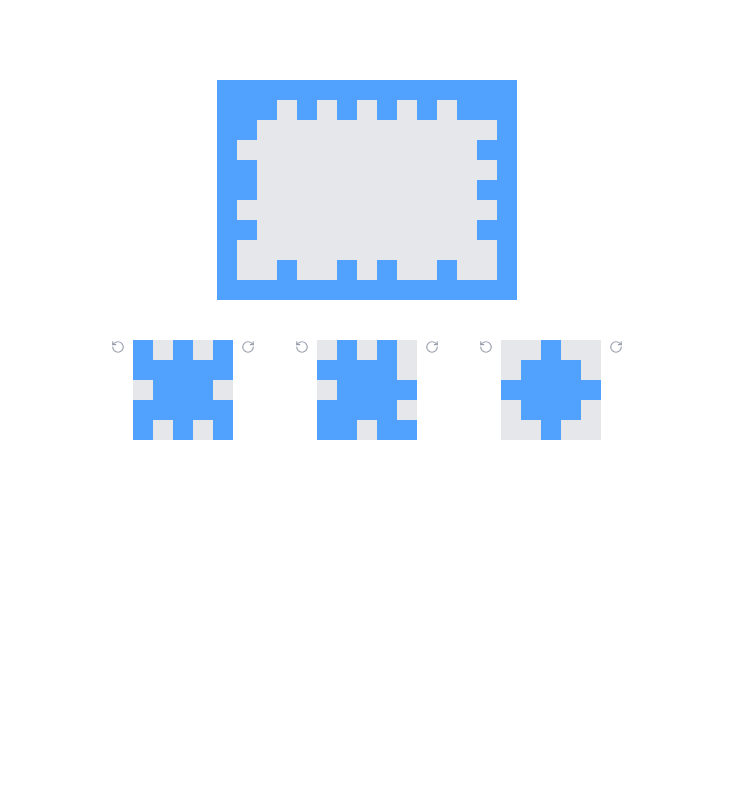
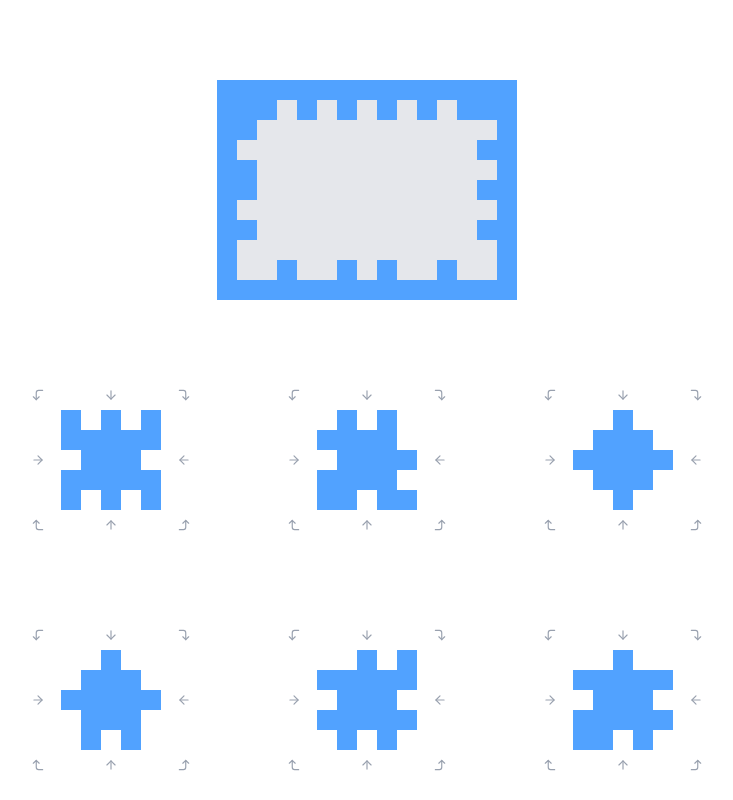
Before and after one commit to willemverbuyst/happy-cube-puzzle, a React (Vite) app: page / in a window 1280 px wide. Shown: the whole page, without its empty margins (273-1006 px from the left). Built offline with nearby package versions, Linux system fonts and the light colour scheme.

Commit message:
Add missing pieces and update actions

```diff
--- a/src/App.tsx
+++ b/src/App.tsx
@@ -6,17 +6,27 @@ import {
   BLUE_PIECE_1,
   BLUE_PIECE_2,
   BLUE_PIECE_3,
+  BLUE_PIECE_4,
+  BLUE_PIECE_5,
+  BLUE_PIECE_6,
 } from "./config/blue";
 import { pieceToUint8, puzzleToUint8 } from "./utils/toUint8";
 
 function App() {
   return (
-    <div className="w-screen h-screen flex flex-col items-center p-20 gap-10">
+    <div className="w-screen h-screen flex flex-col items-center p-20 gap-20">
       <Puzzle color={BLUE_COLOR} frame={puzzleToUint8(BLUE_FRAME)} />
-      <div className="flex gap-10">
-        <Piece color={BLUE_COLOR} piece={pieceToUint8(BLUE_PIECE_1)} />
-        <Piece color={BLUE_COLOR} piece={pieceToUint8(BLUE_PIECE_2)} />
-        <Piece color={BLUE_COLOR} piece={pieceToUint8(BLUE_PIECE_3)} />
+      <div className="flex flex-col gap-20">
+        <div className="flex gap-20">
+          <Piece color={BLUE_COLOR} piece={pieceToUint8(BLUE_PIECE_1)} />
+          <Piece color={BLUE_COLOR} piece={pieceToUint8(BLUE_PIECE_2)} />
+          <Piece color={BLUE_COLOR} piece={pieceToUint8(BLUE_PIECE_3)} />
+        </div>
+        <div className="flex gap-20">
+          <Piece color={BLUE_COLOR} piece={pieceToUint8(BLUE_PIECE_4)} />
+          <Piece color={BLUE_COLOR} piece={pieceToUint8(BLUE_PIECE_5)} />
+          <Piece color={BLUE_COLOR} piece={pieceToUint8(BLUE_PIECE_6)} />
+        </div>
       </div>
     </div>
   );
--- a/src/components/Piece.tsx
+++ b/src/components/Piece.tsx
@@ -1,8 +1,22 @@
 import { clsx } from "clsx";
-import { RotateCcwIcon, RotateCwIcon } from "lucide-react";
+import {
+  ArrowDown,
+  ArrowLeft,
+  ArrowRight,
+  ArrowUp,
+  CornerLeftDown,
+  CornerLeftUp,
+  CornerRightDown,
+  CornerRightUp,
+} from "lucide-react";
 import { useState } from "react";
 import { PIECE_SIZE } from "../config/general";
-import { rotateLeft, rotateRight } from "../utils/rotate";
+import {
+  flipHorizontal,
+  flipVertical,
+  rotateLeft,
+  rotateRight,
+} from "../utils/rotate";
 
 export default function Piece({
   color,
@@ -14,14 +28,41 @@ export default function Piece({
   const [rotatedPiece, setRotatedPiece] = useState(piece);
 
   return (
-    <div className="flex gap-2 items-start">
+    <div className="flex gap-2">
+      <div className="w-full flex flex-col justify-between">
         <button
           onClick={() => {
-          const newPiece = rotateLeft(rotatedPiece);
-          setRotatedPiece(newPiece);
+            setRotatedPiece(rotateLeft(rotatedPiece));
           }}
+          className="p-2"
         >
-        <RotateCcwIcon className="text-gray-400" size={14} />
+          <CornerLeftDown className="text-gray-400" size={14} />
+        </button>
+        <button
+          onClick={() => {
+            setRotatedPiece(flipHorizontal(rotatedPiece));
+          }}
+          className="p-2"
+        >
+          <ArrowRight className="text-gray-400" size={14} />
+        </button>
+        <button
+          onClick={() => {
+            setRotatedPiece(rotateRight(rotatedPiece));
+          }}
+          className="p-2"
+        >
+          <CornerLeftUp className="text-gray-400" size={14} />
+        </button>
+      </div>
+      <div className="w-full flex flex-col items-center justify-between">
+        <button
+          onClick={() => {
+            setRotatedPiece(flipVertical(rotatedPiece));
+          }}
+          className="p-2"
+        >
+          <ArrowDown className="text-gray-400" size={14} />
         </button>
         <div
           style={
@@ -42,7 +83,7 @@ export default function Piece({
                   key={`${r}-${c}`}
                   className={clsx(
                     "w-5 h-5",
-                  rotatedPiece[i] ? color : "bg-gray-200",
+                    rotatedPiece[i] ? color : "inherit",
                   )}
                 />
               );
@@ -51,11 +92,40 @@ export default function Piece({
         </div>
         <button
           onClick={() => {
+            setRotatedPiece(flipVertical(rotatedPiece));
+          }}
+          className="p-2"
+        >
+          <ArrowUp className="text-gray-400" size={14} />
+        </button>
+      </div>
+
+      <div className="w-full flex flex-col justify-between">
+        <button
+          onClick={() => {
             setRotatedPiece(rotateRight(rotatedPiece));
           }}
+          className="p-2"
         >
-        <RotateCwIcon className="text-gray-400" size={14} />
+          <CornerRightDown className="text-gray-400" size={14} />
         </button>
+        <button
+          onClick={() => {
+            setRotatedPiece(flipHorizontal(rotatedPiece));
+          }}
+          className="p-2"
+        >
+          <ArrowLeft className="text-gray-400" size={14} />
+        </button>
+        <button
+          onClick={() => {
+            setRotatedPiece(rotateLeft(rotatedPiece));
+          }}
+          className="p-2"
+        >
+          <CornerRightUp className="text-gray-400" size={14} />
+        </button>
+      </div>
     </div>
   );
 }
--- a/src/config/blue.ts
+++ b/src/config/blue.ts
@@ -35,3 +35,24 @@ export const BLUE_PIECE_3: Piece = [
   [0, 1, 1, 1, 0],
   [0, 0, 1, 0, 0],
 ] as const;
+export const BLUE_PIECE_4: Piece = [
+  [0, 0, 1, 0, 0],
+  [0, 1, 1, 1, 0],
+  [1, 1, 1, 1, 1],
+  [0, 1, 1, 1, 0],
+  [0, 1, 0, 1, 0],
+] as const;
+export const BLUE_PIECE_5: Piece = [
+  [0, 0, 1, 0, 1],
+  [1, 1, 1, 1, 1],
+  [0, 1, 1, 1, 0],
+  [1, 1, 1, 1, 1],
+  [0, 1, 0, 1, 0],
+] as const;
+export const BLUE_PIECE_6: Piece = [
+  [0, 0, 1, 0, 0],
+  [1, 1, 1, 1, 1],
+  [0, 1, 1, 1, 0],
+  [1, 1, 1, 1, 1],
+  [1, 1, 0, 1, 0],
+] as const;
--- a/src/utils/rotate.ts
+++ b/src/utils/rotate.ts
@@ -23,3 +23,27 @@ export function rotateLeft(grid: Uint8Array) {
   }
   return out;
 }
+
+export function flipHorizontal(grid: Uint8Array) {
+  const out = new Uint8Array(25);
+
+  for (let r = 0; r < 5; r++) {
+    for (let c = 0; c < 5; c++) {
+      const oldIndex = r * 5 + (5 - c - 1);
+      out[r * 5 + c] = grid[oldIndex];
+    }
+  }
+  return out;
+}
+
+export function flipVertical(grid: Uint8Array) {
+  const out = new Uint8Array(25);
+
+  for (let r = 0; r < 5; r++) {
+    for (let c = 0; c < 5; c++) {
+      const oldIndex = (5 - r - 1) * 5 + c;
+      out[r * 5 + c] = grid[oldIndex];
+    }
+  }
+  return out;
+}
```
Lines whose indentation alone changed are shown as unchanged.
